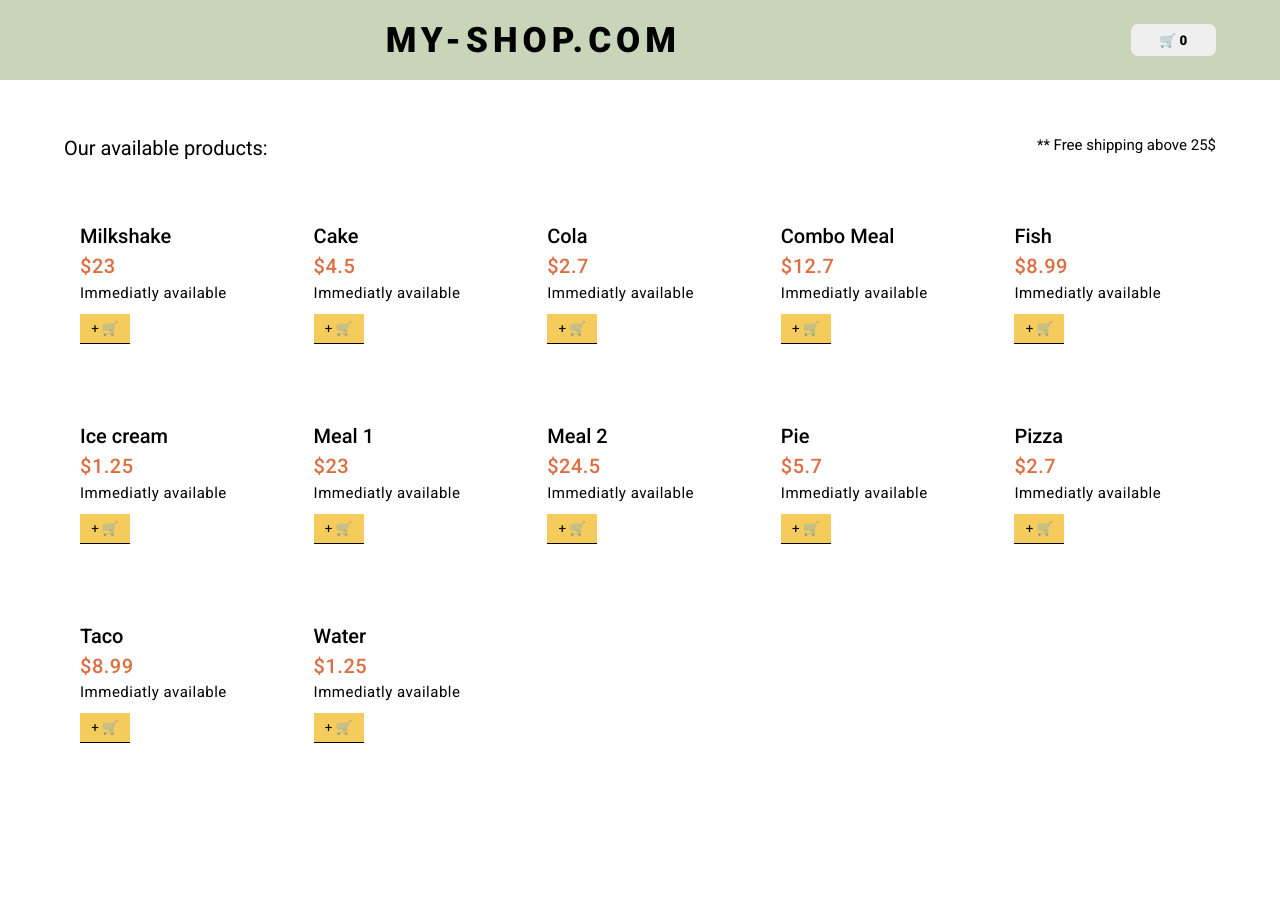
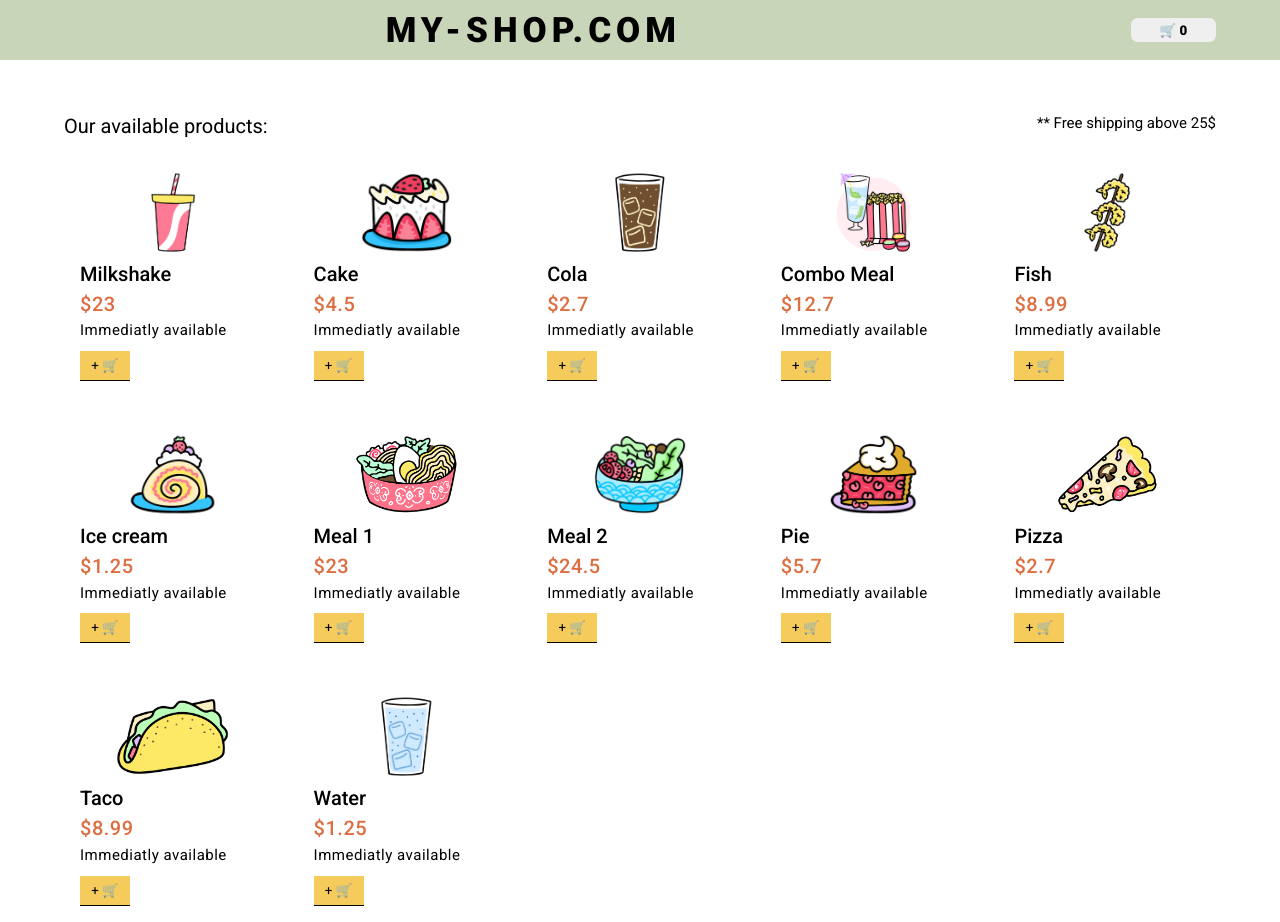
Before and after one commit to koukoumpitsa/shop, a React (Create React App) app: page / in a window 1280 px wide. Before the commit the page ends 800 px from the top, so only its background shows below. Built offline with nearby package versions, Linux system fonts and the light colour scheme.

Commit message:
product-photos complete

```diff
--- a/src/Body/Product.js
+++ b/src/Body/Product.js
@@ -5,7 +5,7 @@ const ProductWrapper = styled.div`
     height: 80%;
     // border: 1px solid black;
     display: grid;
-    grid-template-rows: minmax(10px, 25%) 25px 25px 25px;
+    grid-template-rows: minmax(90px, 25%) 25px 25px 25px;
     grid-template-columns: auto;
     place-items: start;
     grid-gap: .3em;
@@ -15,9 +15,10 @@ const ProductWrapper = styled.div`
 const ProductPhoto = styled.div`
     display: grid;
     place-items: center;
-    height: 1fr;
+    height: 100%;
+    width:100%;
     img {
-        height: 50%;
+        height: 85px;
         align-self: center;
     }
 `;
@@ -58,7 +59,7 @@ export default function Product(props){
     return (
         <ProductWrapper>
         <ProductPhoto>
-            {/* <img src={props.photo} alt="product"/> */}
+            <img src={props.photo} alt="product"/>
         </ProductPhoto>
         <ProductName>
             {props.name}
--- a/src/data.js
+++ b/src/data.js
@@ -39,13 +39,13 @@ const data = [
         id:7,
         name: "Meal 1",
         price: 23,
-        photo: "./photos/meal 1.png"
+        photo: "./photos/meal-1.png"
     },
     {
         id:8,
         name: "Meal 2",
         price: 24.5,
-        photo: "./photos/meal 2.png"
+        photo: "./photos/meal-2.png"
     },
     {
         id:9,
```
